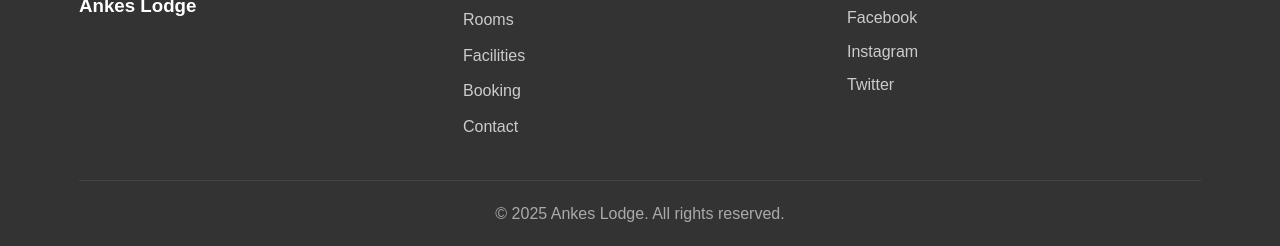
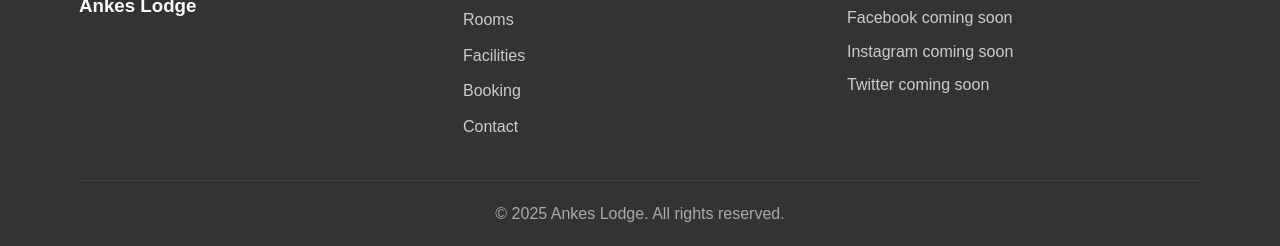
Before and after one commit to Konadu-Prince/Ankes-Lodge.Web, a website: page index.html in a window 1280 px wide. Shown: the part 8252-8498 px from the top of the page. Drawn offline with Linux system fonts and the light colour scheme.

Commit message:
Update social media links with coming soon labels

```diff
--- a/index.html
+++ b/index.html
@@ -494,9 +494,9 @@
                     <h4>Follow Us</h4>
                     <div class="social-links">
                         <p><a href="https://vm.tiktok.com/ZMHwSn9khM96S-gSAVf/" target="_blank" rel="noopener">TikTok</a></p>
-                        <p><a href="#" target="_blank" rel="noopener">Facebook</a></p>
-                        <p><a href="#" target="_blank" rel="noopener">Instagram</a></p>
-                        <p><a href="#" target="_blank" rel="noopener">Twitter</a></p>
+                        <p><a href="#" target="_blank" rel="noopener">Facebook coming soon</a></p>
+                        <p><a href="#" target="_blank" rel="noopener">Instagram coming soon</a></p>
+                        <p><a href="#" target="_blank" rel="noopener">Twitter coming soon</a></p>
                     </div>
                 </div>
             </div>
```
